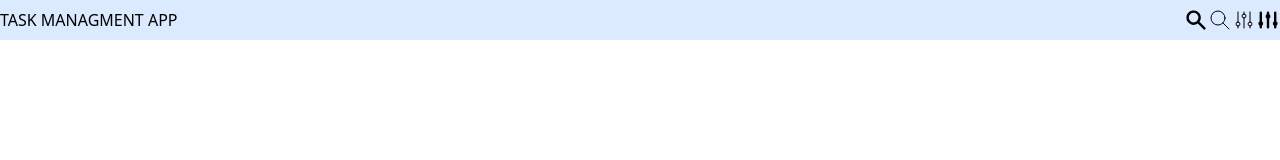
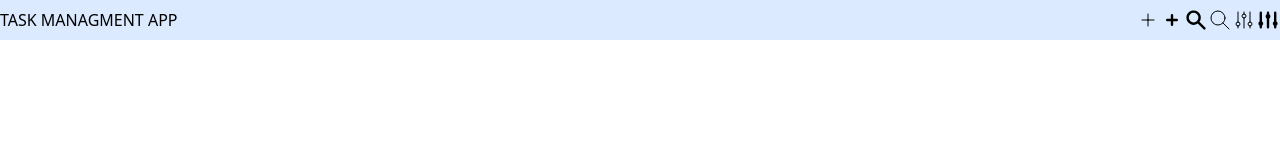
Before and after one commit to marckraw/task-managment, a Next.js app: page / in a window 1280 px wide. Shown: the top 160 px of the page. Built offline with nearby package versions, Linux system fonts and the light colour scheme.

Commit message:
[add] plus and plus outline icons

```diff
--- a/components/Header/index.tsx
+++ b/components/Header/index.tsx
@@ -2,6 +2,8 @@ import Adjustments from "../Icons/Adjustments";
 import AdjustmentsOutline from "../Icons/AdjustmentsOutline";
 import Search from "../Icons/Search";
 import SearchOutline from "../Icons/SearchOutline";
+import PlusOutline from "../Icons/PlusOutline";
+import Plus from "../Icons/Plus";
 
 const Header = () => {
     return (
@@ -12,6 +14,8 @@ const Header = () => {
                         <h1 className="uppercase">task managment app</h1>
                     </div>
                     <div className="flex">
+                        <PlusOutline className="w-6 h-6" />
+                        <Plus className="w-6 h-6" />
                         <Search className="w-6 h-6" />
                         <SearchOutline className="w-6 h-6" />
                         <AdjustmentsOutline className="w-6 h-6" />
--- /dev/null
+++ b/components/Icons/Plus.tsx
@@ -0,0 +1,11 @@
+const Plus = (props) => (
+    <svg xmlns="http://www.w3.org/2000/svg" viewBox="0 0 20 20" fill="currentColor" {...props}>
+        <path
+            fillRule="evenodd"
+            d="M10 5a1 1 0 011 1v3h3a1 1 0 110 2h-3v3a1 1 0 11-2 0v-3H6a1 1 0 110-2h3V6a1 1 0 011-1z"
+            clipRule="evenodd"
+        />
+    </svg>
+)
+
+export default Plus
--- /dev/null
+++ b/components/Icons/PlusOutline.tsx
@@ -0,0 +1,18 @@
+const PlusOutline = (props) => (
+    <svg
+        xmlns="http://www.w3.org/2000/svg"
+        fill="none"
+        viewBox="0 0 24 24"
+        stroke="currentColor"
+        {...props}
+    >
+        <path
+            strokeLinecap="round"
+            strokeLinejoin="round"
+            strokeWidth="{2}"
+            d="M12 6v6m0 0v6m0-6h6m-6 0H6"
+        />
+    </svg>
+)
+
+export default PlusOutline
```
